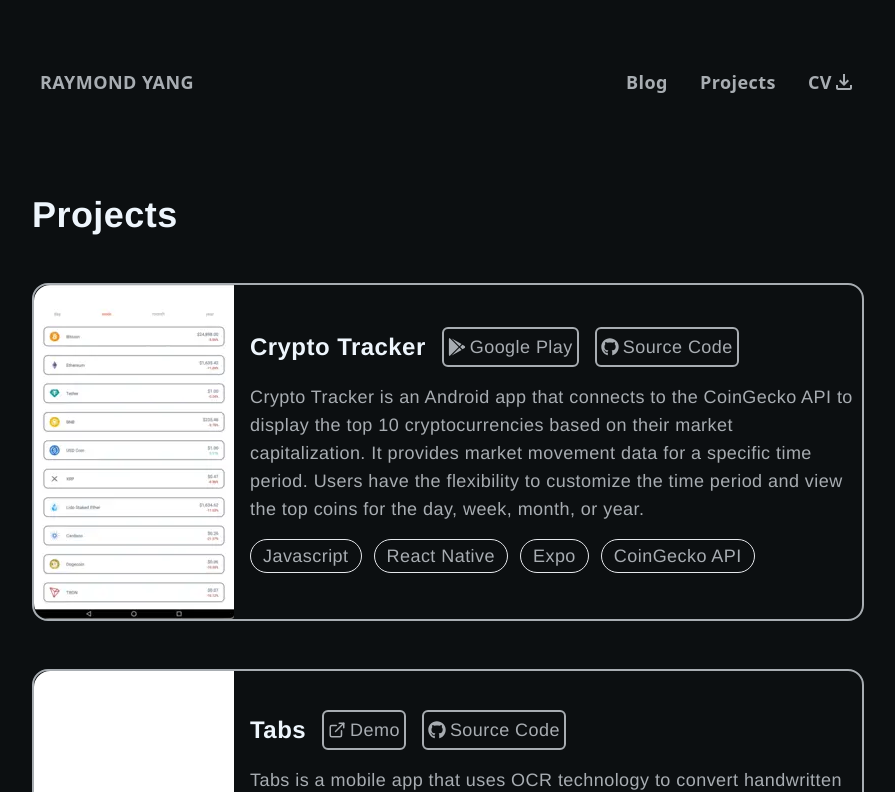
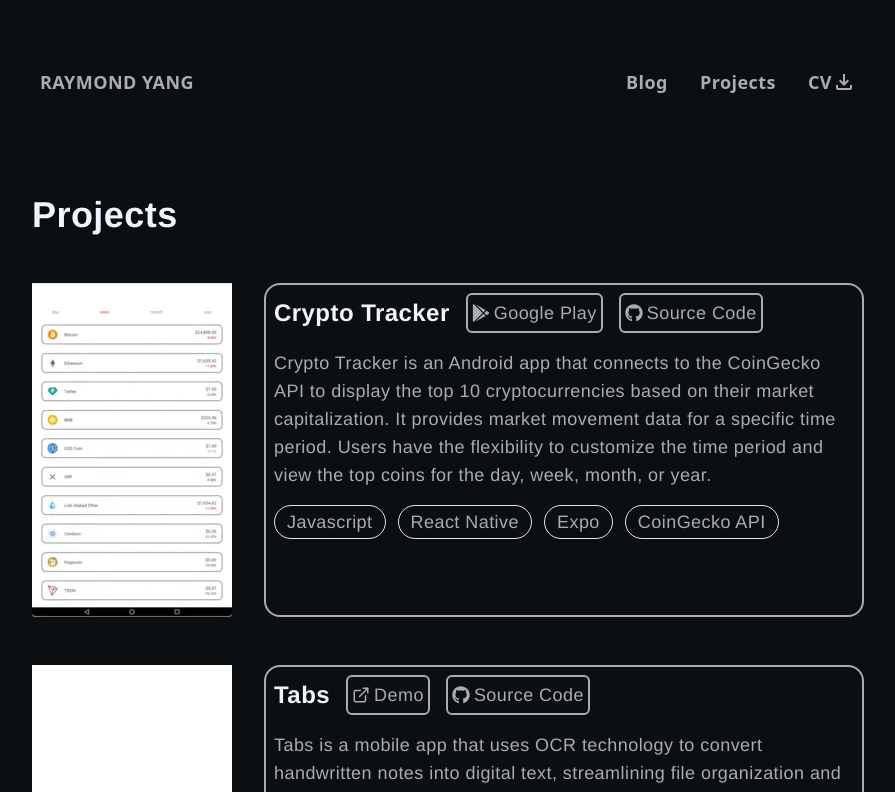
Before and after one commit to Ray2126/raymond-yang-portfolio, a Next.js app: page /projects in a window 1280 px wide. Shown: the top 792 px of the page, without its empty margins (192-1087 px from the left). Built offline with nearby package versions, Linux system fonts and the light colour scheme; what tailwind-highlightjs would draw is missing.

Commit message:
Fix images on projects

```diff
--- a/src/app/projects/page.js
+++ b/src/app/projects/page.js
@@ -32,9 +32,9 @@ export default function Projects() {
       <h1>Projects</h1>
       <div className="space-y-12">
         {projects.map(project => (
-          <div key={project.name} className="border-2 rounded-2xl border-color-primary flex items-center min-h-80 md:space-x-4 px-2 md:pl-0">
-              <Image className="hidden md:block rounded-l-2xl" src={project.image} alt={project.name} width={200} height={500} quality={100} />
-
+          <div key={project.name} className="flex space-x-8">
+            <Image className="hidden md:block" src={project.image} alt={project.name} width={800} height={500} quality={100} />
+            <div className="border-2 rounded-2xl border-color-primary flex items-center md:space-x-4 px-2 pt-2">
               <div className="flex flex-col h-full space-y-4 my-4">
                 <div className="flex flex-col items-center md:flex-row md:space-x-4 space-y-4 md:space-y-0">
                   <h2>{project.name}</h2>
@@ -59,6 +59,7 @@ export default function Projects() {
                 </div>
               </div>
             </div>
+          </div>
         ))}
       </div>
     </div>
```
Lines whose indentation alone changed are shown as unchanged.
